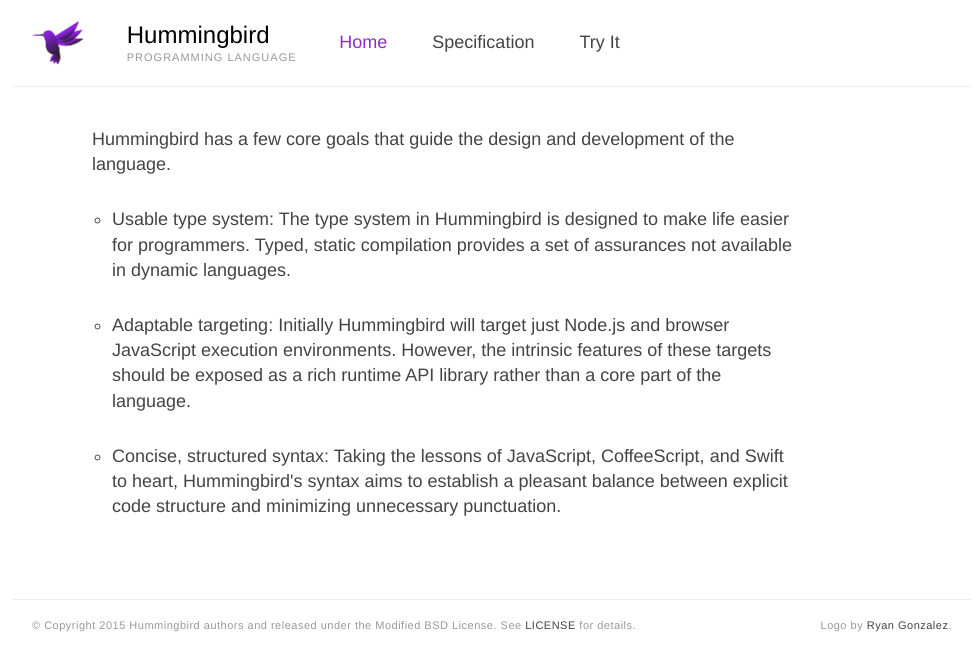
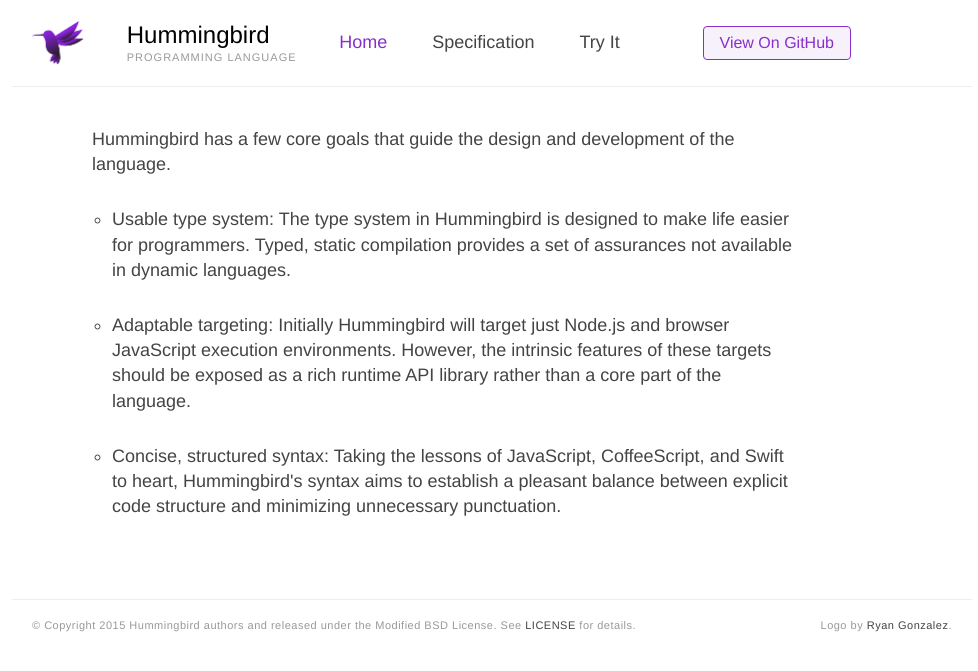
Before and after one commit to dirk/hummingbird, a Jekyll site: the page built from index.html, in a window 1280 px wide. Shown: the top 671 px of the page, without its empty margins (148-1126 px from the left). Built offline with Jekyll 4.4.1, drawn with Linux system fonts in a browser that asks for light colours; nearby versions of some CDN libraries.

Commit message:
Add View On GitHub button.

```diff
--- a/_includes/navigation.html
+++ b/_includes/navigation.html
@@ -22,4 +22,5 @@
       {% endif %}
     {% endfor %}
   </ul>
+  <a class="navigation-button button" href="http://github.com/dirk/hummingbird">View On GitHub</a>
 </nav>
--- a/styles.css
+++ b/styles.css
@@ -38,6 +38,11 @@ a { text-decoration: none; color: inherit; }
 strong { font-weight: 500; }
 em { font-style: italic; }
 
+/* Components */
+.button { color: #882fcb; border: 1px solid; background: #f7f1fb; border-radius: 4px; padding: 8px 16px; font-size: 1.6rem; }
+.button:hover { color: white; border: 1px solid; background: #882fcb; }
+.button:active { margin-bottom: -1px; }
+
 /* Navigation Bar */
 
 .navigation { padding: 20px; border-bottom: 1px solid #eee; margin-bottom: 40px; }
@@ -66,7 +71,7 @@ p code { background: #882FCB; color: white; padding: 1px 6px; border-radius: 2px
 .spec-pair > .spec { display: inline-block; width: 100%; margin: 0; line-height: 1.4; background: white; }
 .spec code { padding: 20px; }
 .spec:first-child { border-right: 1px solid #882FCB; }
-.spec:before { content: attr(spec-type); display: block; text-align: left; height: 40px; line-height: 40px; color: #882FCB; border-bottom: 1px solid; padding-left: 20px; background: #F7F1FB; }
+.spec:before { content: attr(spec-type); display: block; text-align: left; height: 40px; line-height: 40px; color: #882FCB; border-bottom: 1px solid; padding-left: 20px; background: #F7F1FB; font-size: 1.8rem; }
 
 /* Footer */
 .footer {
```
